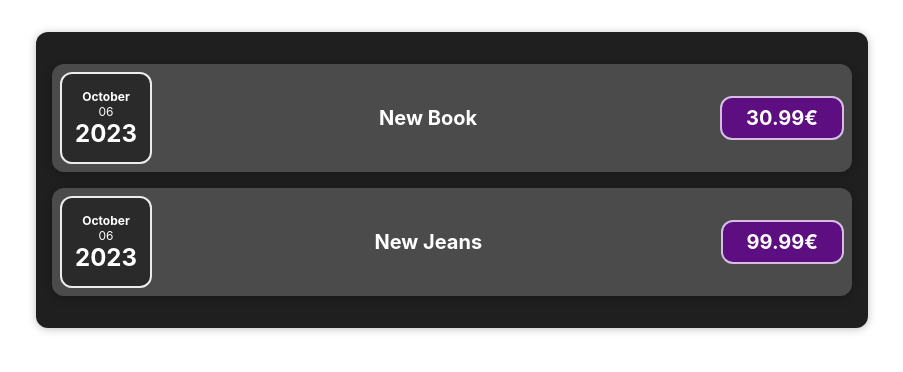
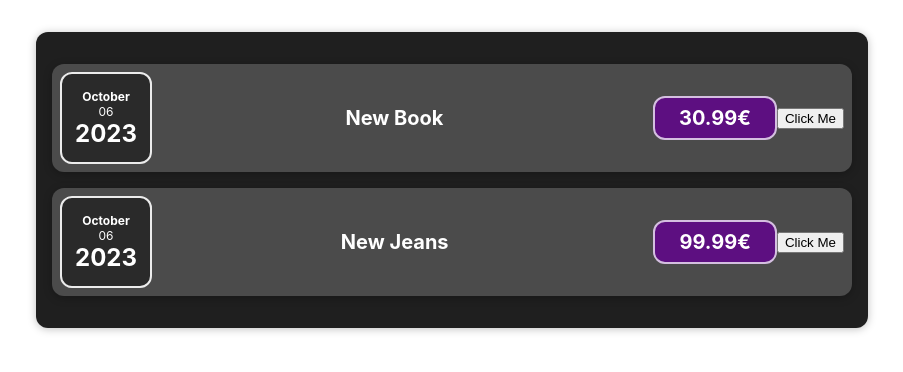
Before and after one commit to Tooma81/React_projekti_loomine, a React (Create React App) app: page / in a window 1280 px wide. Shown: the top 372 px of the page, without its empty margins (188-1091 px from the left). Built offline with nearby package versions, Linux system fonts and the light colour scheme.

Commit message:
Added click me button

```diff
--- a/src/components/Expenses/ExpenseItem.js
+++ b/src/components/Expenses/ExpenseItem.js
@@ -1,9 +1,17 @@
 import './ExpenseItem.css'
+import Card from '../UI/Card'
 import ExpenseDate from './ExpenseDate'
+import { useState } from 'react'
 
 function ExpenseItem(props) {
+    const [title, setTitle] = useState(props.expenseData.title)
+    const clickHandler = () => {
+        console.log('Clicked!')
+        setTitle(`Updated by click ${title}`)
+        console.log(title)
+    }
     return (
-        <div className="expense-item">
+        <Card className="expense-item">
             <ExpenseDate
                 date = {props.expenseData.date}
             />
@@ -13,7 +21,8 @@
                 {props.expenseData.price}€
                 </div>
             </div>
-        </div>
+            <button onClick={clickHandler}>Click Me</button>
+        </Card>
     )
 }
 
```
